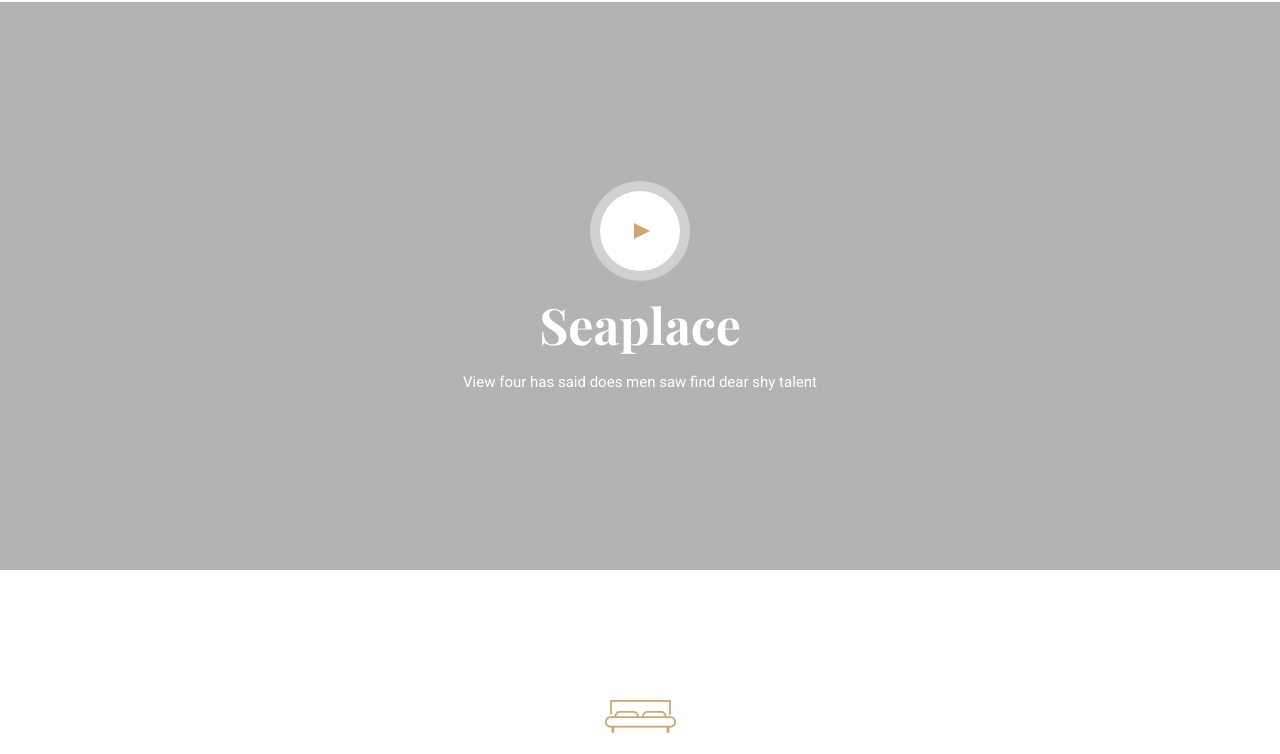
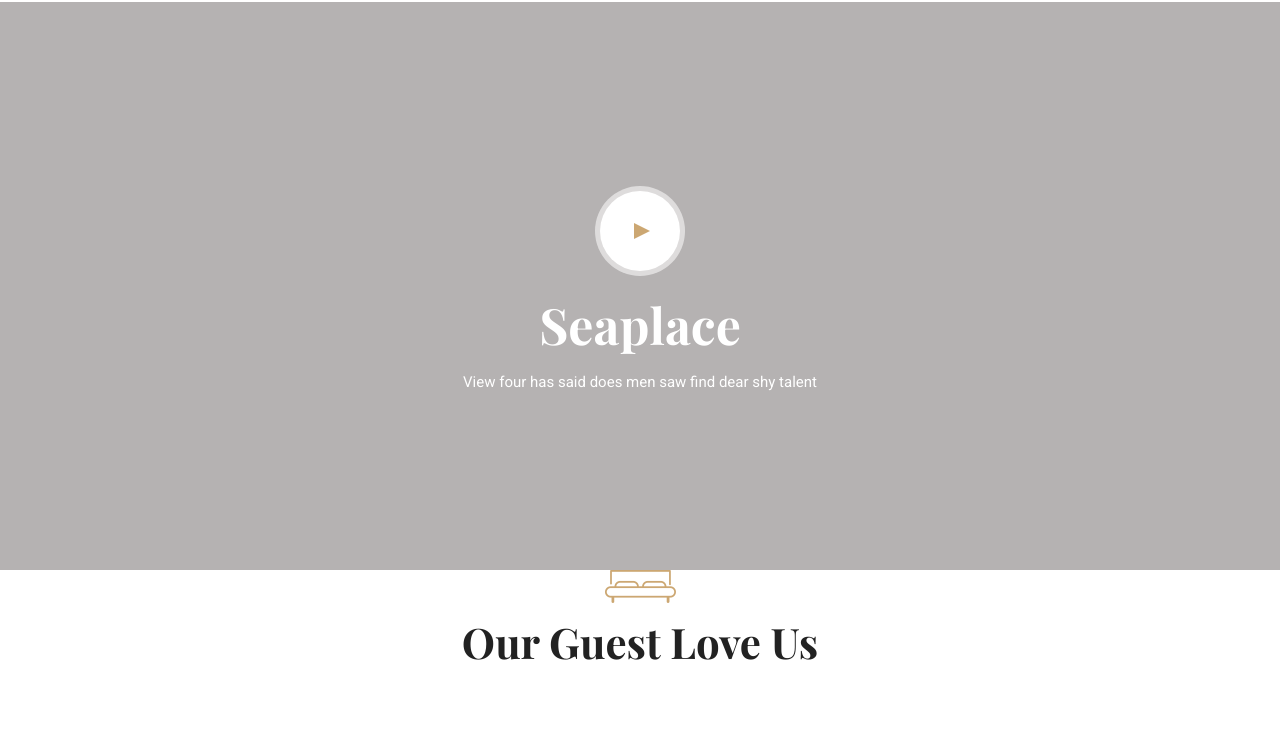
Before and after one commit to hotel-bariloche/bariloche-front, a React (Create React App) app: page / in a window 1280 px wide. Shown: the part 2004-2758 px from the top of the page. Built offline with nearby package versions, Linux system fonts and the light colour scheme; a web font is replaced by a local one.

Commit message:
quit explore rooms in the home page

```diff
--- a/src/components/Home/Home.js
+++ b/src/components/Home/Home.js
@@ -3,7 +3,6 @@ import BannerHome from './BannerHome';
 import AboutUs from './AboutUs';
 import DestinoBariloche from './DestinoBariloche';
 import Video from './Video';
-import ExploreRooms from '../exploreRooms';
 import Reviews from './Reviews';
 import ContactHome from './Contact.js';
 
@@ -16,7 +15,6 @@ const Home = () => {
             <AboutUs/>
             <DestinoBariloche/>
             <Video/>
-            <ExploreRooms/>
             <Reviews/>
             <ContactHome/>
         </div>
```
